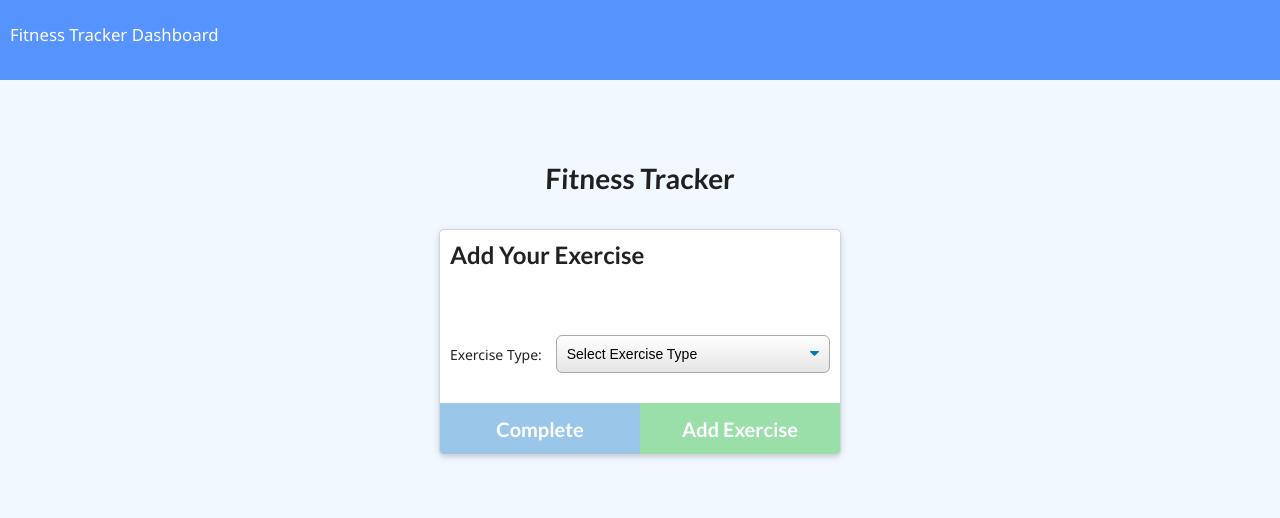
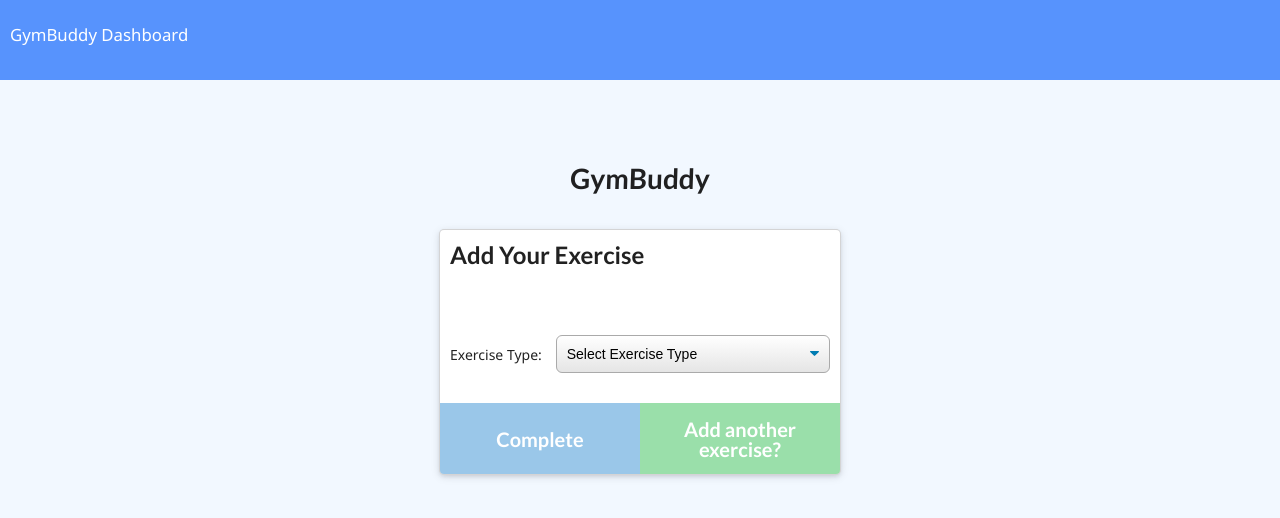
Before and after one commit to JoelDore/fitness-buddy, a website: page public/exercise.html in a window 1280 px wide. Drawn offline with nearby package versions, Linux system fonts and the light colour scheme; no server answers.

Commit message:
Update titles/headers on html pages

```diff
--- a/public/exercise.html
+++ b/public/exercise.html
@@ -7,17 +7,17 @@
   <meta http-equiv="X-UA-Compatible" content="ie=edge" />
   <link rel="stylesheet" href="https://cdnjs.cloudflare.com/ajax/libs/semantic-ui/2.4.1/semantic.min.css" />
   <link rel="stylesheet" href="style.css" />
-  <title>Fitness Tracker</title>
+  <title>Add Exercise | GymBuddy</title>
 </head>
 
 <body>
   <nav>
-    <a href="/">Fitness Tracker</a>
+    <a href="/">GymBuddy</a>
     <a href="/stats">Dashboard</a>
   </nav>
   <div class="wrapper">
     <header>
-      <h1>Fitness Tracker</h1>
+      <h1>GymBuddy</h1>
     </header>
     <div class="ui container exercise">
       <div class="ui raised card m-auto">
@@ -72,7 +72,7 @@
               Complete
             </button>
             <button disabled class="huge ui positive button add-another">
-              Add Exercise
+              Add another exercise?
             </button>
           </div>
         </form>
```
Also changed, not shown: public/index.html (+3 -3 lines), public/stats.html (+2 -2 lines).
